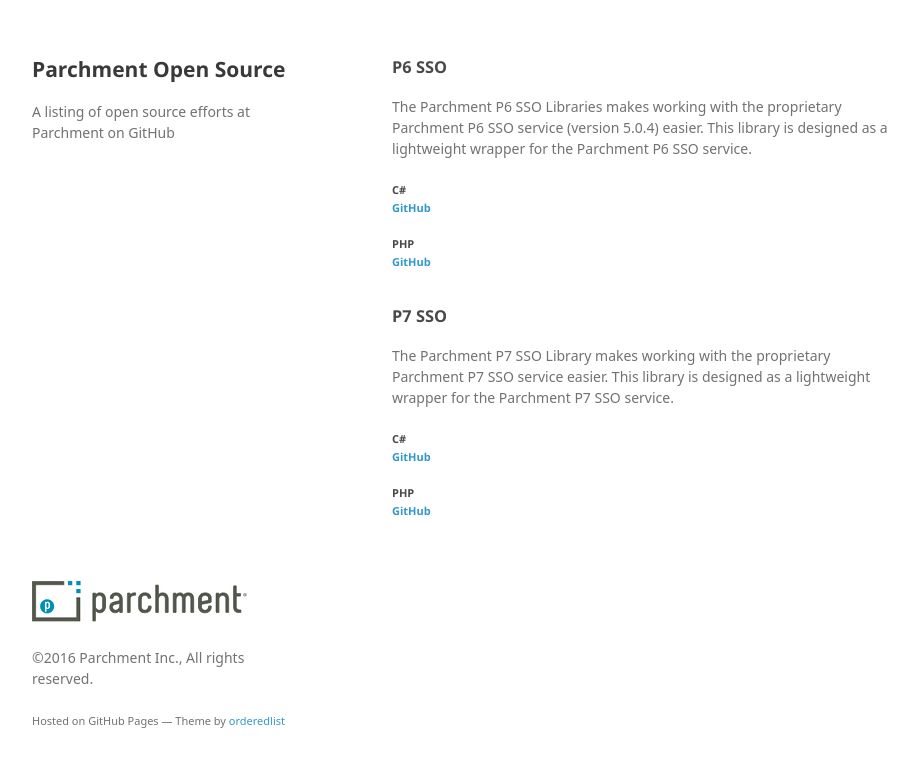
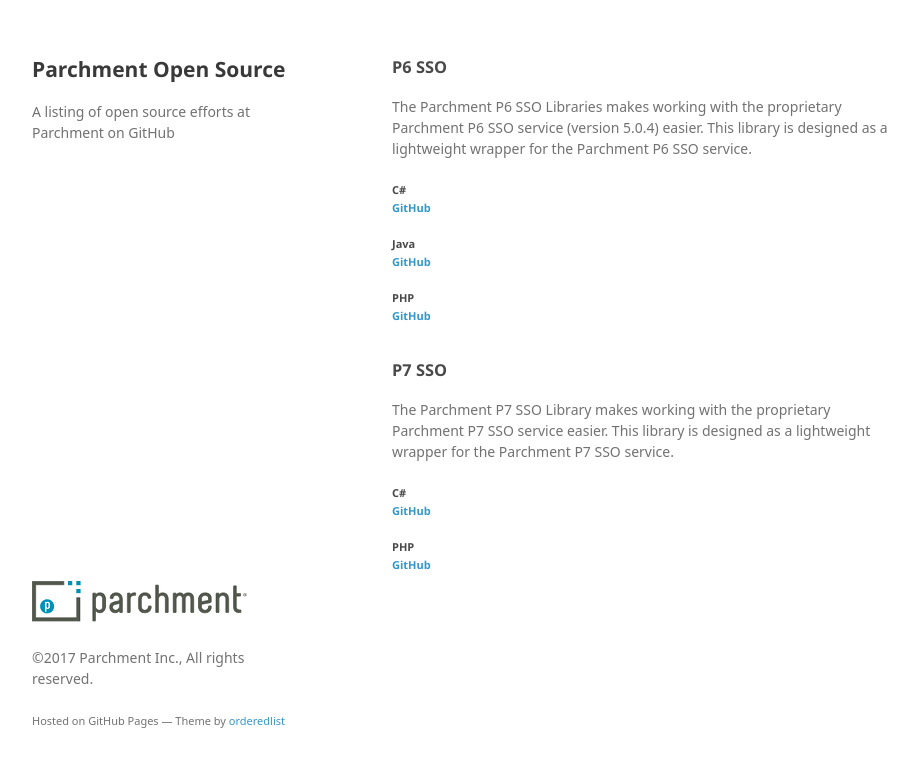
Before and after one commit to parchment-sis/parchment-sis.github.io, a plain HTML site: page index.html in a window 1280 px wide. Shown: the whole page, without its empty margins (178-1096 px from the left). Drawn offline with Linux system fonts and the light colour scheme; a web font is replaced by a local one.

Commit message:
Added the Java library to the list of SSO libraries for P6.

```diff
--- a/index.html
+++ b/index.html
@@ -24,7 +24,7 @@
 
 		<p>The Parchment P6 SSO Libraries makes working with the proprietary Parchment P6 SSO service (version 5.0.4) easier. This library is designed as a lightweight wrapper for the Parchment P6 SSO service.</p>
 
-		<h3><small>C#</small> <br> <small><a href="https://github.com/parchment-sis/library-parchment-p6-sso-in-c-sharp">GitHub</small></a><br><br><small>PHP</small> <br> <small><a href="https://github.com/parchment-sis/library-parchment-p6-sso-in-php">GitHub</small></a><br><br></h3>
+		<h3><small>C#</small> <br> <small><a href="https://github.com/parchment-sis/library-parchment-p6-sso-in-c-sharp">GitHub</small></a><br><br><small>Java</small> <br> <small><a href="https://github.com/parchment-sis/library-parchment-p6-sso-in-java">GitHub</small></a><br><br><small>PHP</small> <br> <small><a href="https://github.com/parchment-sis/library-parchment-p6-sso-in-php">GitHub</small></a><br><br></h3>
 
 		<h3><a id="parchment-p7-sso" class="anchor" href="#parchment-p7-sso" aria-hidden="true"><span aria-hidden="true" class="octicon octicon-link"></span></a>P7 SSO <br></h3>
 
@@ -35,7 +35,7 @@
 		</section>
 		<footer>
 			<p><a href="http://www.parchment.com" target="_blank" title="Home"><img src="images/parchment_logo_med.png" /></a></p>
-			<p>&copy;2016 Parchment Inc., All rights reserved.</p>
+			<p>&copy;2017 Parchment Inc., All rights reserved.</p>
 			<p><small>Hosted on GitHub Pages &mdash; Theme by <a href="https://github.com/orderedlist">orderedlist</a></small></p>
 		</footer>
 	</div>
```
